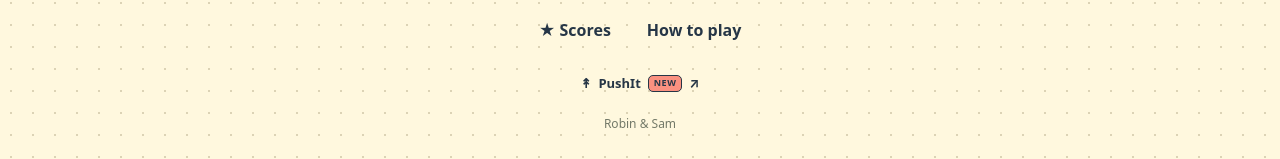
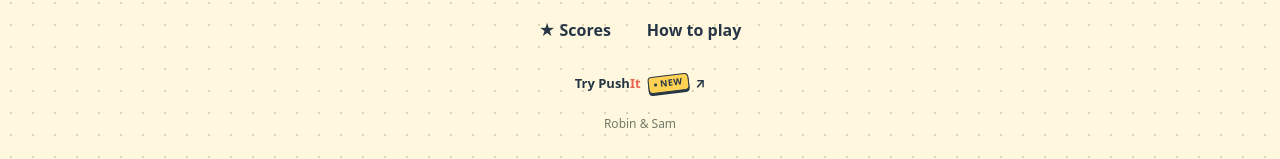
Before and after one commit to sam-ghala/shapeit, a React (Vite) app: page / in a window 1280 px wide. Shown: the part 602-761 px from the top of the page. Built offline with nearby package versions, Linux system fonts and the light colour scheme; no server answers.

Commit message:
Refine compact Try PushIt teaser and new label

```diff
--- a/src/shared/components/GameLinks.jsx
+++ b/src/shared/components/GameLinks.jsx
@@ -9,7 +9,22 @@ export function GameLinks({ current }) {
       {GAMES.filter((game) => game.id !== current && game.listed !== false).map(
         (game) => (
           <a key={game.id} href={gameHref(game.id)}>
-            <span aria-hidden="true">{game.icon}</span> {game.name}
+            {current !== "shapeit" && (
+              <span aria-hidden="true">{game.icon}</span>
+            )}
+            <span className="game-link-copy">
+              {current === "shapeit" && "Try "}
+              <span className="game-link-name">
+                {game.name.endsWith("It") ? (
+                  <>
+                    {game.name.slice(0, -2)}
+                    <span className="game-link-it">It</span>
+                  </>
+                ) : (
+                  game.name
+                )}
+              </span>
+            </span>
             {game.isNew && <span className="game-new-badge">New</span>}
             <span aria-hidden="true">↗</span>
           </a>
--- a/src/shared/theme.css
+++ b/src/shared/theme.css
@@ -468,12 +468,25 @@ body,
   font-size: 13px;
   font-weight: 700;
 }
+.game-link-copy {
+  white-space: nowrap;
+}
+.game-link-name {
+  font-weight: 850;
+}
+.game-link-it {
+  color: #eb6250;
+}
 .game-new-badge {
-  display: inline-block;
+  display: inline-flex;
+  align-items: center;
+  gap: 3px;
   border: 1px solid var(--ink);
-  border-radius: 5px;
+  border-radius: 4px;
   padding: 1px 5px;
-  background: var(--coral);
+  background: var(--gold);
+  box-shadow: 0 2px 0 var(--ink);
+  transform: rotate(-7deg);
   color: var(--ink);
   font-size: 9px;
   font-weight: 900;
@@ -481,3 +494,11 @@ body,
   letter-spacing: 0.5px;
   text-transform: uppercase;
 }
+
+.game-new-badge::before {
+  content: "";
+  width: 3px;
+  height: 3px;
+  border-radius: 50%;
+  background: currentColor;
+}
```
